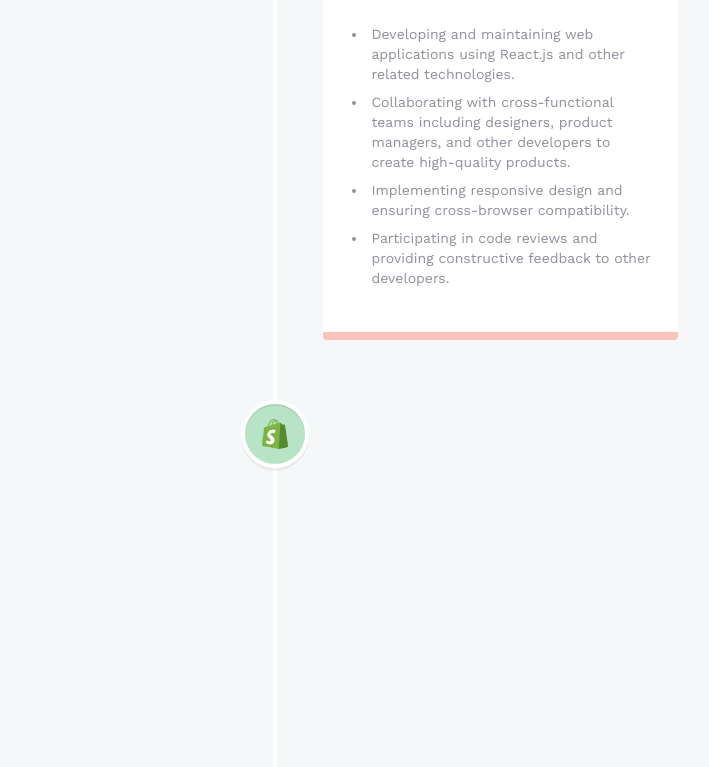
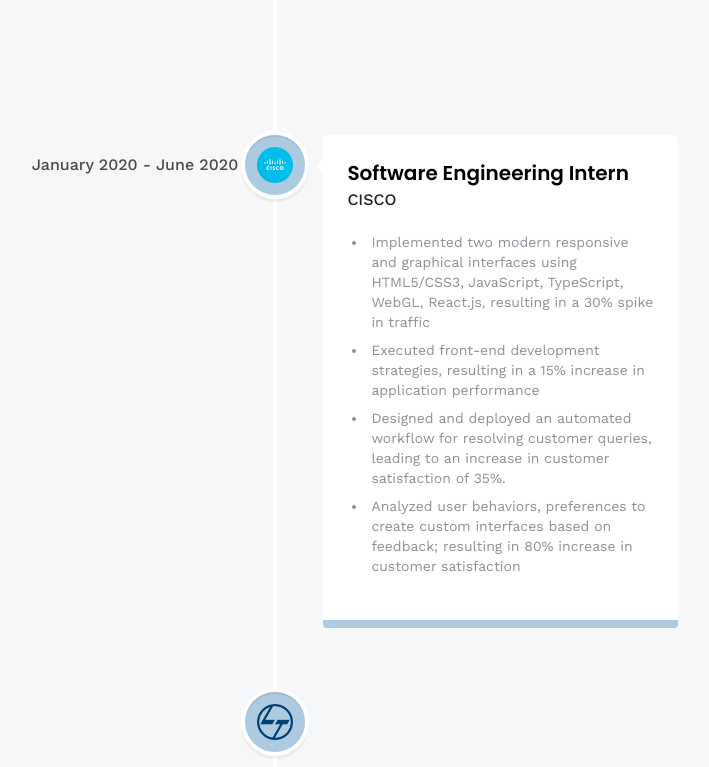
Before and after one commit to nitzynz/3D_Portfolio, a React (Vite) app: page /about in a window 1280 px wide. Shown: the part 1593-2360 px from the top of the page, without its empty margins (365-1074 px from the left). Built offline with nearby package versions, Linux system fonts and the light colour scheme; no server answers.

Commit message:
Updated Details

```diff
--- a/src/constants/index.js
+++ b/src/constants/index.js
@@ -126,55 +126,42 @@ export const skills = [
 
 export const experiences = [
   {
-    title: "React.js Developer",
-    company_name: "Starbucks",
-    icon: starbucks,
+    title: "Software Engineer",
+    company_name: "CISCO",
+    icon: CISCO,
     iconBg: "#accbe1",
-    date: "March 2020 - April 2021",
+    date: "August 2020 - July 2022",
     points: [
-      "Developing and maintaining web applications using React.js and other related technologies.",
-      "Collaborating with cross-functional teams including designers, product managers, and other developers to create high-quality products.",
-      "Implementing responsive design and ensuring cross-browser compatibility.",
-      "Participating in code reviews and providing constructive feedback to other developers.",
+      "Led the development of interactive interfaces for a Fortune 500 financial/ banking organization, increasing the usage by 45%, using the latest technologies of HTML5/CSS3, JavaScript, React.js, Tailwind, Jest, Cypress, TypeScript, SASS, CSS-Crush",
+      "Designed and deployed interactive dashboards, leading to a 30% reduction in data analysis time and improved decision-making processes",
+      "Optimized existing data visualizations based on user feedback and data analysis, resulting in a 15% increase in user engagement",
+      "Developed and maintained high-performance backend systems, resulting in a 15% increase in website traffic and conversion rates",
+      "Developed Python scripts to automate data cleaning and transformation processes, increasing efficiency by 30%",
     ],
   },
   {
-    title: "React Native Developer",
-    company_name: "Tesla",
-    icon: tesla,
-    iconBg: "#fbc3bc",
-    date: "Jan 2021 - Feb 2022",
+    title: "Software Engineering Intern",
+    company_name: "CISCO",
+    icon: CISCO,
+    iconBg: "#accbe1",
+    date: "January 2020 - June 2020",
     points: [
-      "Developing and maintaining web applications using React.js and other related technologies.",
-      "Collaborating with cross-functional teams including designers, product managers, and other developers to create high-quality products.",
-      "Implementing responsive design and ensuring cross-browser compatibility.",
-      "Participating in code reviews and providing constructive feedback to other developers.",
+      "Implemented two modern responsive and graphical interfaces using HTML5/CSS3, JavaScript, TypeScript, WebGL, React.js, resulting in a 30% spike in traffic",
+      "Executed front-end development strategies, resulting in a 15% increase in application performance",
+      "Designed and deployed an automated workflow for resolving customer queries, leading to an increase in customer satisfaction of 35%.",
+      "Analyzed user behaviors, preferences to create custom interfaces based on feedback; resulting in 80% increase in customer satisfaction",
     ],
   },
   {
-    title: "Web Developer",
-    company_name: "Shopify",
-    icon: shopify,
-    iconBg: "#b7e4c7",
-    date: "Jan 2022 - Jan 2023",
+    title: "FrontEnd Software Engineering Intern",
+    company_name: "Larsen & Toubro Infotech",
+    icon: LT,
+    iconBg: "#accbe1",
+    date: "June 2019 - Dec 2019",
     points: [
-      "Developing and maintaining web applications using React.js and other related technologies.",
-      "Collaborating with cross-functional teams including designers, product managers, and other developers to create high-quality products.",
-      "Implementing responsive design and ensuring cross-browser compatibility.",
-      "Participating in code reviews and providing constructive feedback to other developers.",
-    ],
-  },
-  {
-    title: "Full stack Developer",
-    company_name: "Meta",
-    icon: meta,
-    iconBg: "#a2d2ff",
-    date: "Jan 2023 - Present",
-    points: [
-      "Developing and maintaining web applications using React.js and other related technologies.",
-      "Collaborating with cross-functional teams including designers, product managers, and other developers to create high-quality products.",
-      "Implementing responsive design and ensuring cross-browser compatibility.",
-      "Participating in code reviews and providing constructive feedback to other developers.",
+      "Engineered the design of payroll management website, using JavaScript, figma, Integration testing, enhancing the user rating by 35%",
+      "Translated complex design requirements into interactive user experiences to promote customer engagement and drive web traffic",
+      "Led the integration of a customer service chat functionality to answer user questions and schedule consultations, resulting in a 15% increase in leads",
     ],
   },
 ];
```
